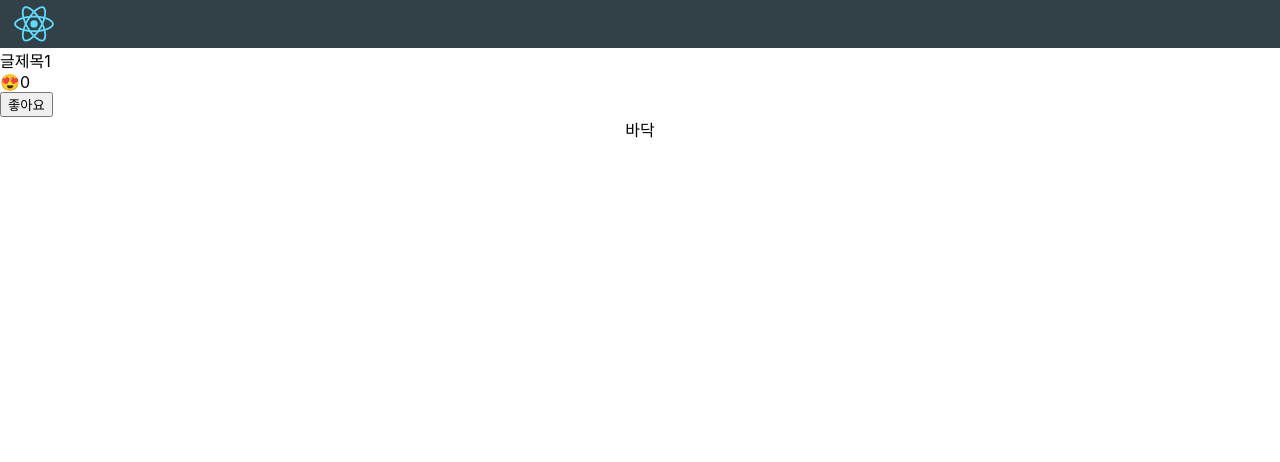
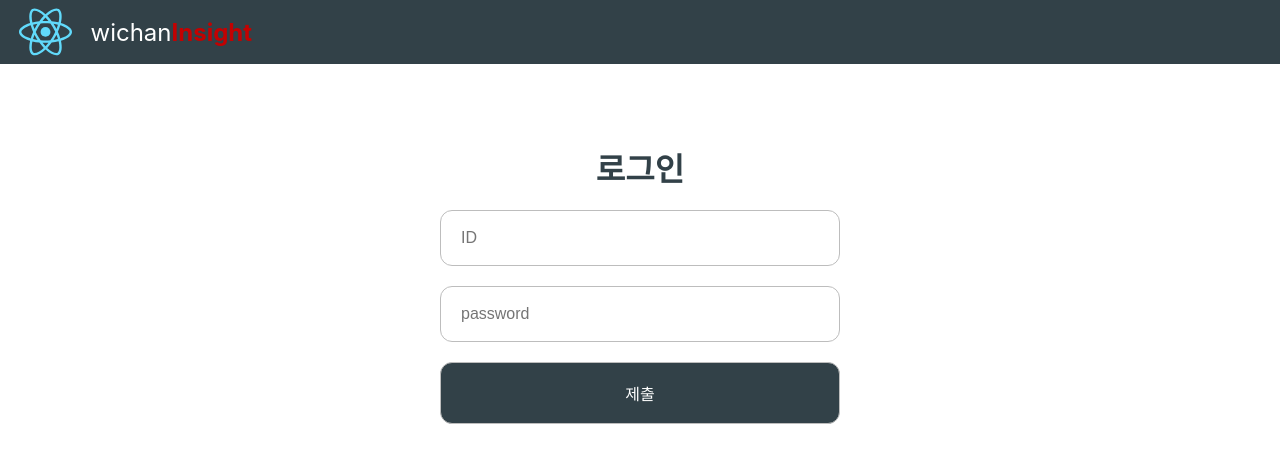
Before and after one commit to wichan7/wic-app-react, a React (Create React App) app: page / in a window 1280 px wide. Shown: the top 462 px of the page. Built offline with nearby package versions, Linux system fonts and the light colour scheme.

Commit message:
add: login page

```diff
--- a/src/App.css
+++ b/src/App.css
@@ -1,7 +1,14 @@
+/* basic elem */
+input::content {
+  padding-left: 10px;
+}
+
+/* toolbars */
 .toolbar {
   display: flex;
   width: 100%;
-  height: 48px;
+  height: 64px;
+  align-items: center;
   background-color: #324148;
 }
 
@@ -9,3 +16,47 @@
   width: auto;
   height: 100%;
 }
+
+.toolbar .title {
+  color: #ffffff;
+  font-size: 24px;
+}
+
+.toolbar .title b {
+  color: rgb(195, 1, 1);
+}
+
+/* form */
+.login-form {
+  display: flex;
+  width: 400px;
+  flex-direction: column;
+  margin: 60px auto auto auto;
+}
+
+.login-form > * {
+  margin-top: 20px;
+}
+
+.login-form > .title {
+  text-align: center;
+  font-size: 2em;
+  font-weight: 700;
+  color: #324148;
+}
+
+.login-form > input {
+  padding: 18px 20px;
+  font-size: 1em;
+  border: 1px solid #bdbdbd;
+  border-radius: 12px;
+}
+
+.login-form > .submit {
+  text-align: center;
+  padding: 18px 0px;
+  background-color: #324148;
+  color: #ffffff;
+  border: 1px solid #bdbdbd;
+  border-radius: 12px;
+}
--- a/src/App.js
+++ b/src/App.js
@@ -5,34 +5,34 @@ import './App.css';
 
 function App() {
 
-  let [title, modifyTitle] = useState('글제목1');
-  let [like, modifyLike] = useState(0, 0);
-
   return (
     <div className="App">
-      <div className="toolbar">
-        <img src={logo} className="logo"/>
+      <Toolbar />
+      <div
+        className="login-form">
+        <span className="title">로그인</span>
+        <input id="userId" type="text" placeholder="ID"/>
+        <input id="password" type="password" placeholder="password"/>
+        <div id="submit" type="submit" className="submit">제출</div>
       </div>
 
-      <div className="">
-        <div>{title}</div>
-        <div>😍{like}</div>
-        <button onClick={ () => modifyLike(like + 1)}>좋아요</button>
-      </div>
-
-      <Footer />
     </div>
   );
 }
 
-function Footer() {
+function Toolbar() {
   return (
     <>
-      <div style={ {"textAlign": "center"} }>
-        바닥
+      <div className="toolbar">
+        <img src={logo} className="logo"/>
+        <span className="title">wichan<b>Insight</b></span>
       </div>
     </>
   )
 }
 
+function login() {
+
+}
+
 export default App;
```
